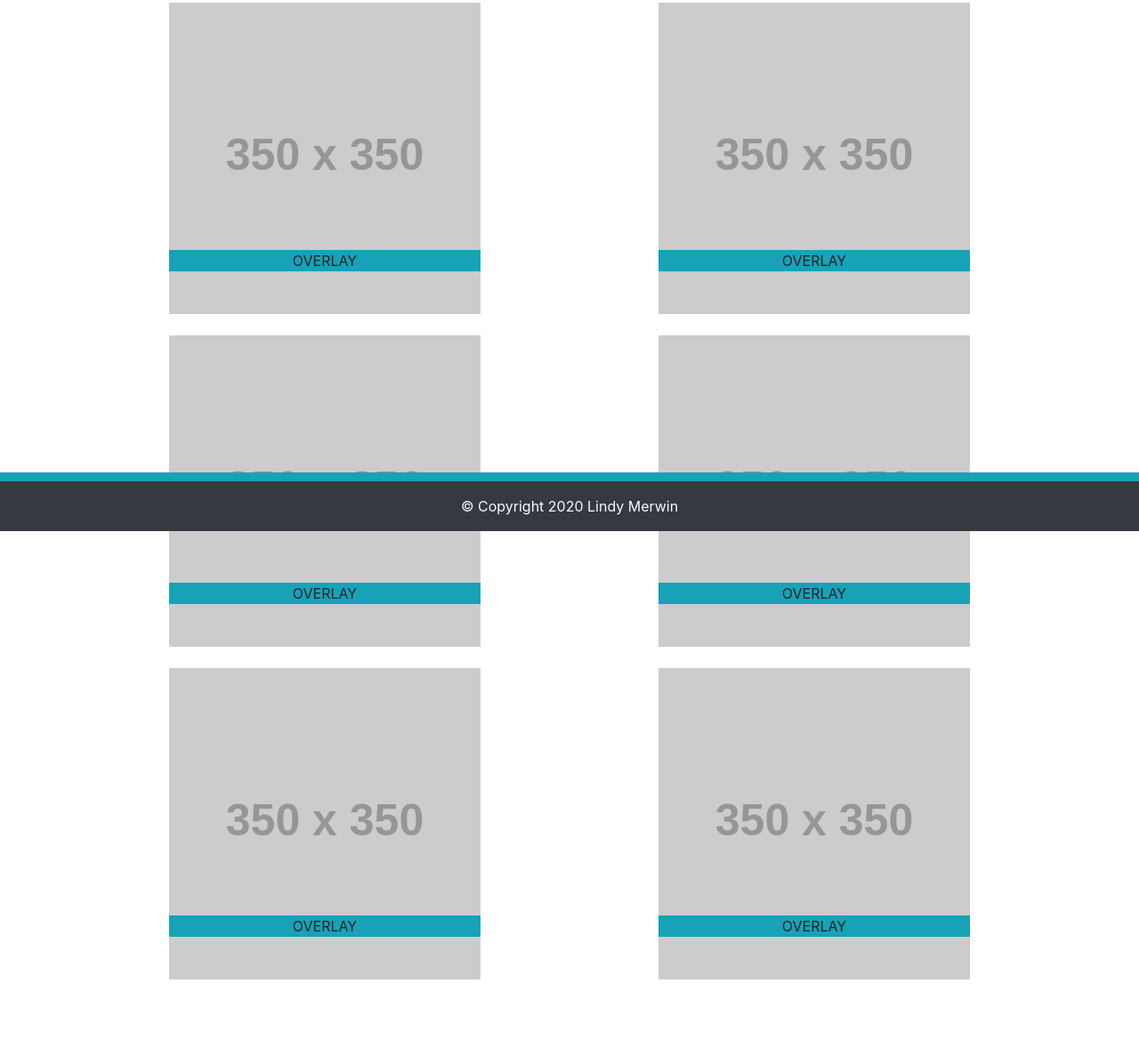
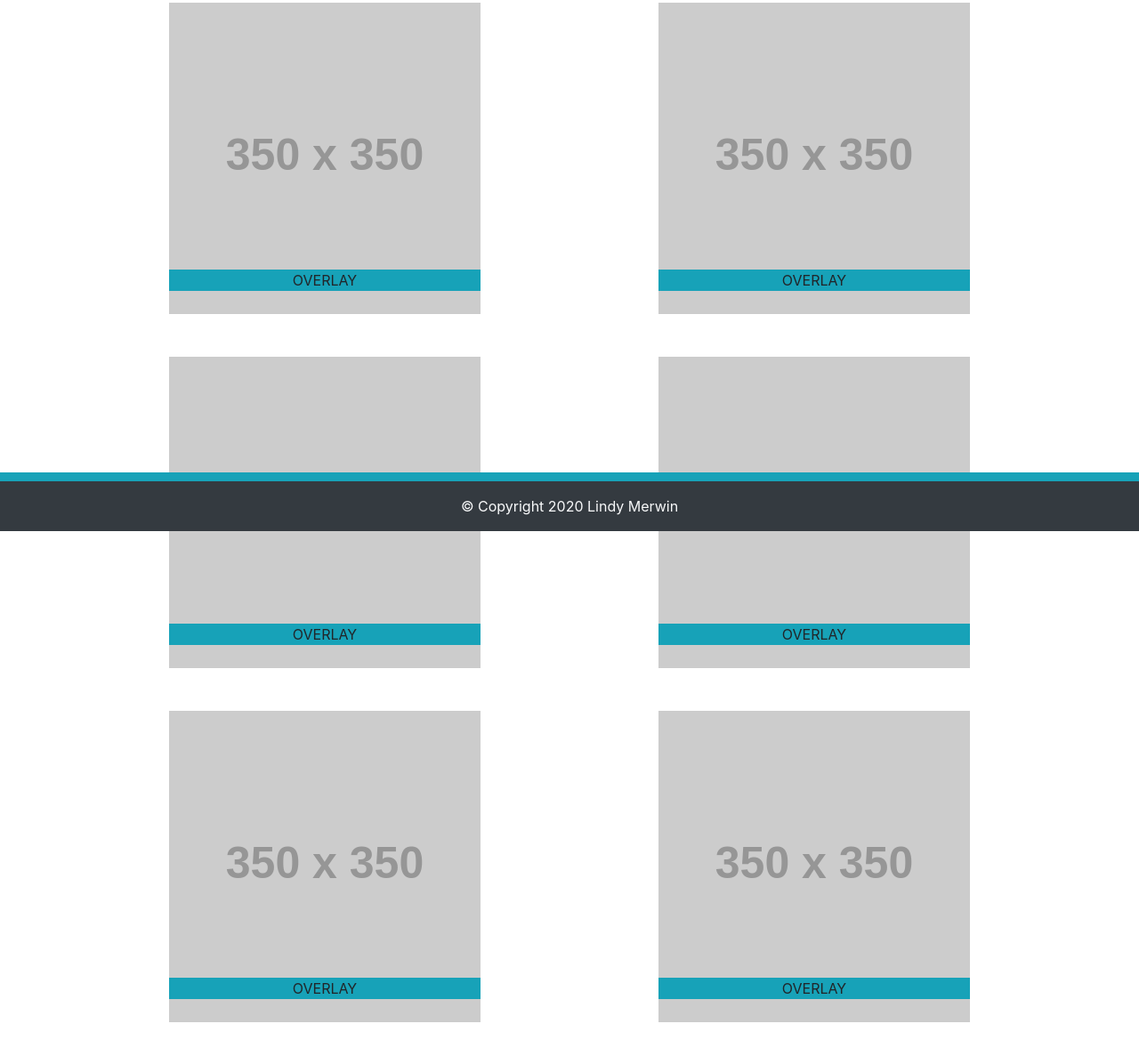
Before and after one commit to lindyem/lindyemportfolio, a plain HTML site: page portfolio.html in a window 1280 px wide. Shown: the part 203-1390 px from the top of the page at 89% size. Drawn offline with nearby package versions, Linux system fonts and the light colour scheme; placeholder pictures from the web are drawn by us.

Commit message:
Overlay fixed for resize

```diff
--- a/portfolio.html
+++ b/portfolio.html
@@ -58,40 +58,73 @@
     </header>
 
     <main class="container">
-      <div class="card-body bg-white" style="margin-top: 100px; margin-bottom: 100px;">
+      <div
+        class="card-body bg-white"
+        style="margin-top: 100px; margin-bottom: 100px;"
+      >
         <div class="row">
           <div class="col-md">
             <h2 class="text-info mt-3">Portfolio</h2>
           </div>
         </div>
-        <div class="row">
-          <div class="col-lg-6 mt-4 text-center">
-              <img src="https://via.placeholder.com/350" />
-              <div class="bg-info" style="width: 350px; position: absolute; top: 278px; left: 100px;">OVERLAY</div>
+        <div class="row text-center">
+          <div class="col-lg-6 mt-4">
+            <img src="https://via.placeholder.com/350" />
+            <div
+              class="bg-info mx-auto"
+              style="width: 350px; position: relative; top: -50px;"
+            >
+              OVERLAY
+            </div>
           </div>
           <div class="col-lg-6 mt-4 text-center">
-              <img src="https://via.placeholder.com/350" />
-              <div class="bg-info" style="width: 350px; position: absolute; top: 278px; left: 100px;">OVERLAY</div>
+            <img src="https://via.placeholder.com/350" />
+            <div
+              class="bg-info mx-auto"
+              style="width: 350px; position: relative; top: -50px;"
+            >
+              OVERLAY
+            </div>
           </div>
         </div>
         <div class="row text-center">
           <div class="col-lg-6 mt-4">
             <img src="https://via.placeholder.com/350" />
-            <div class="bg-info" style="width: 350px; position: absolute; top: 278px; left: 100px;">OVERLAY</div>
+            <div
+              class="bg-info mx-auto"
+              style="width: 350px; position: relative; top: -50px;"
+            >
+              OVERLAY
+            </div>
           </div>
           <div class="col-lg-6 mt-4">
             <img src="https://via.placeholder.com/350" />
-            <div class="bg-info" style="width: 350px; position: absolute; top: 278px; left: 100px;">OVERLAY</div>
+            <div
+              class="bg-info mx-auto"
+              style="width: 350px; position: relative; top: -50px;"
+            >
+              OVERLAY
+            </div>
           </div>
         </div>
         <div class="row text-center">
           <div class="col-lg-6 mt-4">
             <img src="https://via.placeholder.com/350" />
-            <div class="bg-info" style="width: 350px; position: absolute; top: 278px; left: 100px;">OVERLAY</div>
+            <div
+              class="bg-info mx-auto"
+              style="width: 350px; position: relative; top: -50px;"
+            >
+              OVERLAY
+            </div>
           </div>
           <div class="col-lg-6 mt-4">
             <img src="https://via.placeholder.com/350" />
-            <div class="bg-info" style="width: 350px; position: absolute; top: 278px; left: 100px;">OVERLAY</div>
+            <div
+              class="bg-info mx-auto"
+              style="width: 350px; position: relative; top: -50px;"
+            >
+              OVERLAY
+            </div>
           </div>
         </div>
       </div>
```
